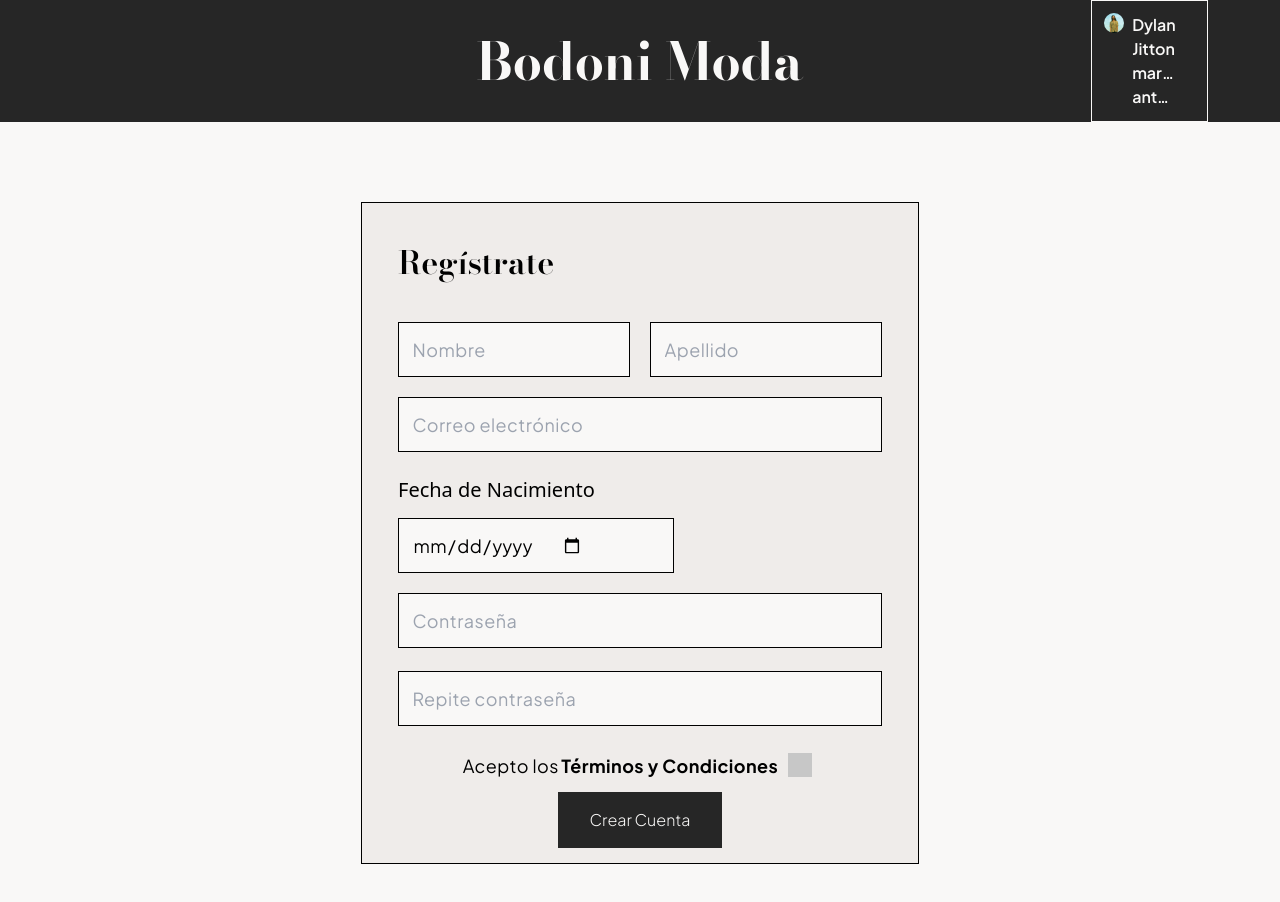
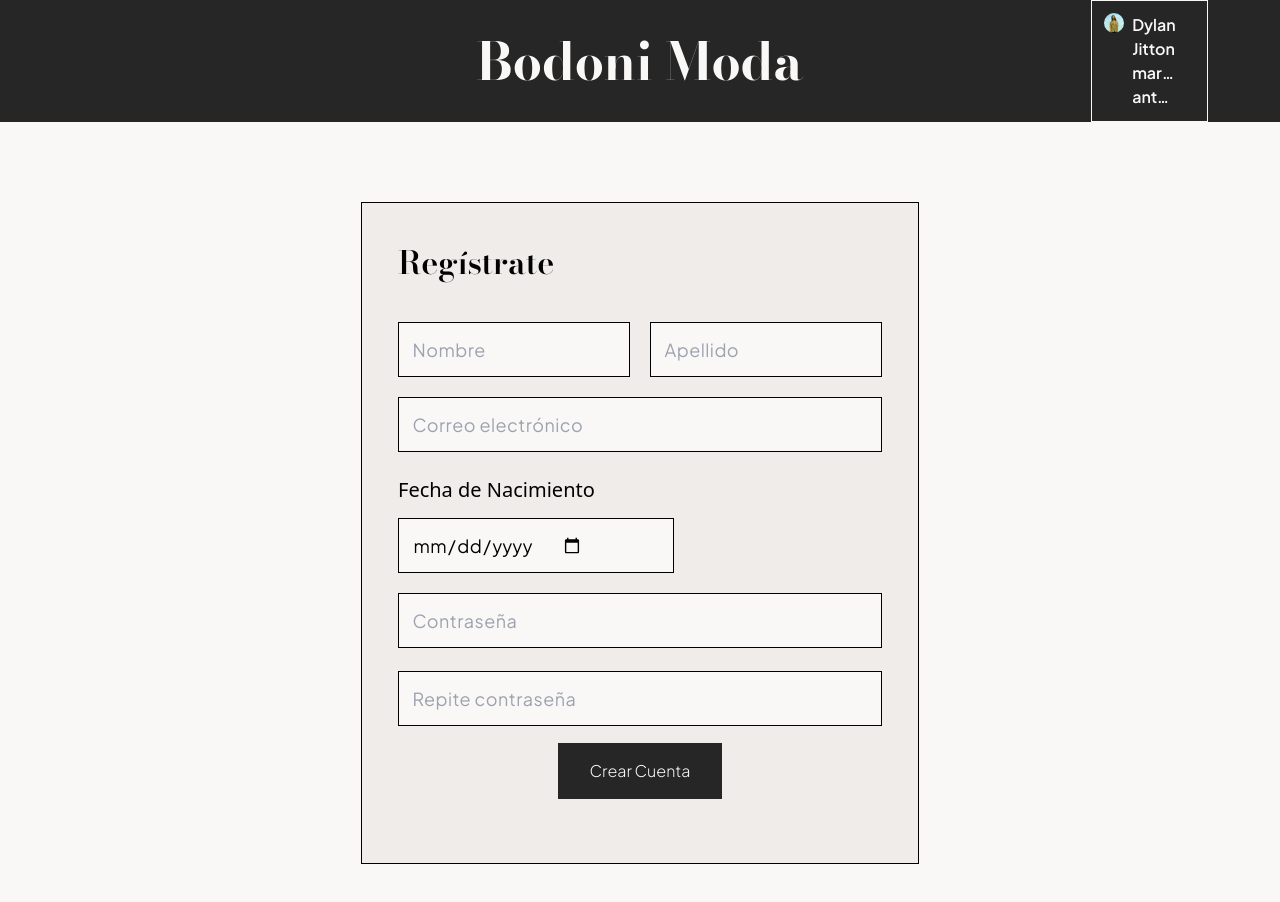
Before and after one commit to eavm314/project-lipstick, a Next.js app: page /createAccount in a window 1280 px wide. Shown: the top 902 px of the page. Built offline with nearby package versions, Linux system fonts and the light colour scheme.

Commit message:
correcciones CreateAccount

```diff
--- a/src/app/createAccount/page.jsx
+++ b/src/app/createAccount/page.jsx
@@ -3,12 +3,32 @@ import React from "react";
 import { useEffect, useState } from "react";
 import '../globals.css'
 import Link from "next/link";
+import { useRouter } from "next/navigation";
 
 const CreateAccount = () => {
-    const em = 16
+
+    const [passWd, setPasswd] = useState("")
+    const [passWd2, setPasswd2] = useState("")
+
+    const [MatchPwd, setMatchPwd] = useState(true)
+
+    const router = useRouter();
+
+    const goToNext = () => {
+        if (passWd === passWd2) {
+            router.push('/tienda')
+
+        } else if (passWd !== passWd2) {
+            setMatchPwd(false)
+            //return (
+            //    <Link href={"/tienda"} />
+            //)
+        }
+    }
+
     return (
         <>
-        <div style={{ display: "flex", backgroundColor: "#f9f8f7", flexDirection: 'column', justifyContent: 'center', alignItems: 'center',width:"100%",height:"100%",flexWrap:'nowrap', paddingTop: "5em", paddingBottom: "5em"}}>
+            <div style={{ display: "flex", backgroundColor: "#f9f8f7", flexDirection: 'column', justifyContent: 'center', alignItems: 'center', width: "100%", height: "100%", flexWrap: 'nowrap', paddingTop: "5em", paddingBottom: "5em" }}>
                 <div style={{ backgroundColor: '#efecea', padding: "2.25em", borderWidth: 1, borderColor: '#000' }}>
                     <div style={{ width: "30.25em", height: "36.75em" }}>
                         <h1 className="titulo" style={{ fontSize: "2em", marginBottom: "2.1875rem" }}>Regístrate</h1>
@@ -22,7 +42,7 @@ const CreateAccount = () => {
                                 name="Apellido"
                                 className="texto-parrafo" />
                         </div>
-                    <input type='text' style={{ display: 'flex', fontSize: "1.125em", borderWidth: 1, borderColor: '#000', backgroundColor: '#f9f8f7', width: '100%', height: 55, padding: "0.75em", marginBottom: "1.25em" }}
+                        <input type='email' style={{ display: 'flex', fontSize: "1.125em", borderWidth: 1, borderColor: '#000', backgroundColor: '#f9f8f7', width: '100%', height: 55, padding: "0.75em", marginBottom: "1.25em" }}
                             placeholder="Correo electrónico"
                             name="correo electronico"
                             className="texto-parrafo" />
@@ -34,32 +54,34 @@ const CreateAccount = () => {
                                 className="texto-parrafo" />
 
                         </div>
-                    <input type='text' style={{ display: 'flex', fontSize: "1.125em", borderWidth: 1, borderColor: '#000', backgroundColor: '#f9f8f7', width: '100%', height: 55, padding: "0.75em", marginBottom: "1.25em" }}
+                        <input type='password' style={{ display: 'flex', fontSize: "1.125em", borderWidth: 1, borderColor: '#000', backgroundColor: '#f9f8f7', width: '100%', height: 55, padding: "0.75em", marginBottom: "1.25em" }}
                             placeholder="Contraseña"
                             name="Contraseña"
-                        className="texto-parrafo" />
-                    <input type='text' style={{ display: 'flex', fontSize: "1.125em", borderWidth: 1, borderColor: '#000', backgroundColor: '#f9f8f7', width: '100%', height: 55, padding: "0.75em", marginBottom: "1.25em" }}
+                            className="texto-parrafo"
+                            onChange={(value) => setPasswd(value)} />
+                        <input type='password' style={{ display: 'flex', fontSize: "1.125em", borderWidth: 1, borderColor: '#000', backgroundColor: '#f9f8f7', width: '100%', height: 55, padding: "0.75em", marginBottom: "0.5em" }}
                             placeholder="Repite contraseña"
                             name="Repite contraseña"
-                        className="texto-parrafo" />
-                    <div style={{ display: 'flex', width: '100%', alignItems: 'center' ,flexDirection:'column'}}>
-                        <div style={{justifyContent:'center'}}>
+                            className="texto-parrafo"
+                            onChange={(value) => setPasswd2(value)} />
+                        {!MatchPwd && (
+                            <p style={{ color: "#BD2222",marginBottom: "1.25em",paddingLeft:'0.5em' }}>Las contraseñas no coinciden.</p>
+                        )}
+                        <div style={{ display: 'flex', width: '100%', alignItems: 'center', flexDirection: 'column' }}>
+                            {/*     <div style={{justifyContent:'center'}}>
                             <h1 className="texto-parrafo" style={{fontSize:"1.125em"}}>Acepto los
                                 <Link
                                 className="texto-parrafo"
                                 style={{fontSize:"1.125rem", fontWeight:'bold',marginLeft:2.5}}
                                 href={"https://www.youtube.com/watch?v=dQw4w9WgXcQ"}> Términos y Condiciones</Link>
-
-                                {/*TODO: IMPLEMENTAR SISTEMA DE TICKEADO*/}
                                 <view style={{width:24,height:24,backgroundColor:'#c7c7c7',margin:5,marginLeft:10}}/>
                             </h1>
-
-                        </div>
-                        <Link
-                            href={"/tienda"}
+                        </div>*/}
+                            <button
+                                onClick={goToNext}
                                 className="boton-primario w-188 my-2">
                                 Crear Cuenta
-                        </Link>
+                            </button>
                         </div>
                     </div>
                 </div>
--- a/src/app/login/page.jsx
+++ b/src/app/login/page.jsx
@@ -1,40 +1,47 @@
-import React from "react";
+"use client";
+import React, { useState } from "react";
 import Link from "next/link";
+import { FontAwesomeIcon } from "@fortawesome/react-fontawesome";
+import { faEye, faEyeSlash } from "@fortawesome/free-solid-svg-icons";
 
 export default function Login() {
+
+
+
   return (
-    <div style={{ display: 'flex', alignItems: 'center', justifyContent: 'center', width: '100%', backgroundColor: '#F9F8F7', flexDirection: 'column',paddingTop: '5em',paddingBottom: '5em' }}>
+    <div style={{ display: 'flex', alignItems: 'center', justifyContent: 'center', width: '100%', backgroundColor: '#F9F8F7', flexDirection: 'column', paddingTop: '5em', paddingBottom: '5em' }}>
       <h1 className="titulo" style={{ fontSize: '4.5em', fontWeight: 'bold' }}>BM</h1>
       <h1 className="texto-normal" style={{ fontSize: '1.25em', marginTop: '1rem', fontWeight: 'normal', marginBottom: '2rem' }}>Inicio de Sesión</h1>
       <input type='text' style={{ display: 'flex', fontSize: "1.125em", borderWidth: 1, borderColor: '#000', backgroundColor: '#f9f8f7', width: "28.125rem", height: '3.5625rem', padding: "0.75em", marginBottom: '2rem' }}
         placeholder="Correo electrónico"
         name="Correo electrónico"
         className="texto-parrafo" />
-      <input type='text' style={{ display: 'flex', fontSize: "1.125em", borderWidth: 1, borderColor: '#000', backgroundColor: '#f9f8f7', width: "28.125rem", height: '3.5625rem', padding: "0.75em", marginBottom: '2rem' }}
+        <input type='password' style={{ display: 'flex', fontSize: "1.125em", borderWidth: 1, borderColor: '#000', backgroundColor: '#f9f8f7', width: "28.125rem", height: '3.5625rem', padding: "0.75em", marginBottom: '2rem' }}
         placeholder="Contraseña"
         name="Contraseña"
         className="texto-parrafo" />
+
       <Link
         href={"/tienda"}
         className="boton-primario w-175"
-        style={{width:'15em'}}>
+        style={{ width: '15em' }}>
         Continuar
       </Link>
-      <h1 className="texto-normal" style={{ fontSize: '1.25em', marginTop: '1.75rem',  marginBottom: '1.25rem' }}>¿No tienes una cuenta?</h1>
+      <h1 className="texto-normal" style={{ fontSize: '1.25em', marginTop: '1.75rem', marginBottom: '1.25rem' }}>¿No tienes una cuenta?</h1>
       <Link
         href={"/createAccount"}
         className="boton-secundario w-175"
-        style={{width:'15em',marginBottom:'1.25rem'}}>
+        style={{ width: '15em', marginBottom: '1.25rem' }}>
         Regístrate
       </Link>
       <Link
         href={"/createAccount"}
 
-        style={{display:'flex',flexDirection:'row', width:'15em',paddingLeft:'0.5rem',paddingRight:'1rem',paddingTop:'1em',paddingBottom:'1em',marginBottom:'2.5%',boxShadow: '0px 5px 10px #00000090',alignItems:'center'}}>
+        style={{ display: 'flex', flexDirection: 'row', width: '15em', paddingLeft: '0.5rem', paddingRight: '1rem', paddingTop: '1em', paddingBottom: '1em', marginBottom: '2.5%', boxShadow: '0px 5px 10px #00000090', alignItems: 'center' }}>
         <img
-        src="https://static.vecteezy.com/system/resources/previews/010/353/285/non_2x/colourful-google-logo-on-white-background-free-vector.jpg"
-        style={{height:'2rem',width:'2rem',borderRadius:100,marginRight:'0.5em',marginLeft:'0.5em'}}/>
-        <h1 style={{fontWeight:'500'}}>Continuar con Google</h1>
+          src="https://static.vecteezy.com/system/resources/previews/010/353/285/non_2x/colourful-google-logo-on-white-background-free-vector.jpg"
+          style={{ height: '2rem', width: '2rem', borderRadius: 100, marginRight: '0.5em', marginLeft: '0.5em' }} />
+        <h1 style={{ fontWeight: '500' }}>Continuar con Google</h1>
       </Link>
 
     </div>
```
Lines whose indentation alone changed are shown as unchanged.
